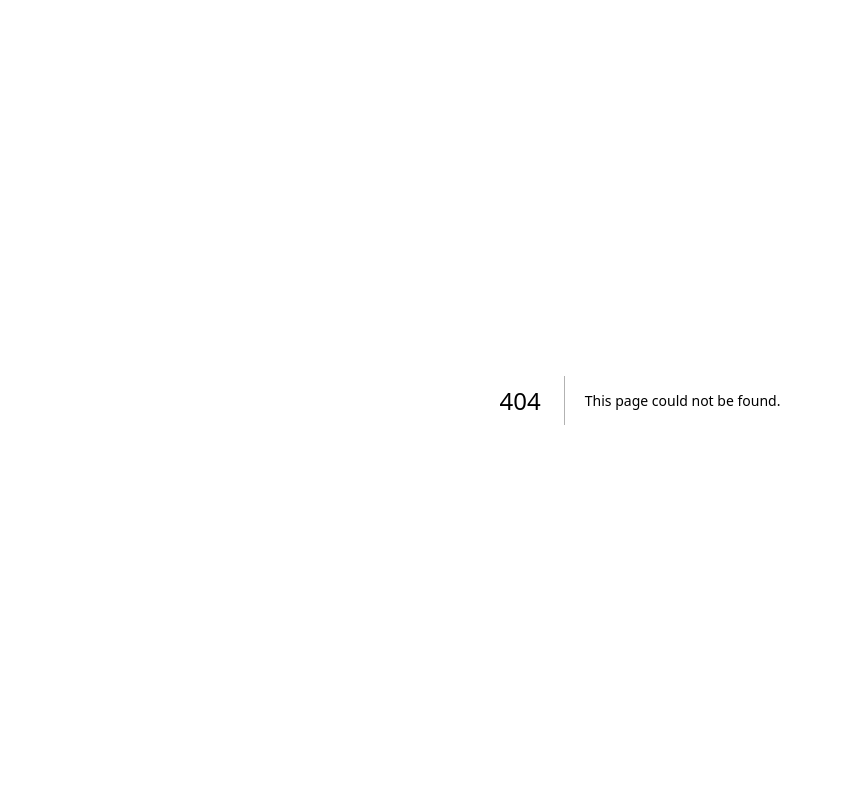
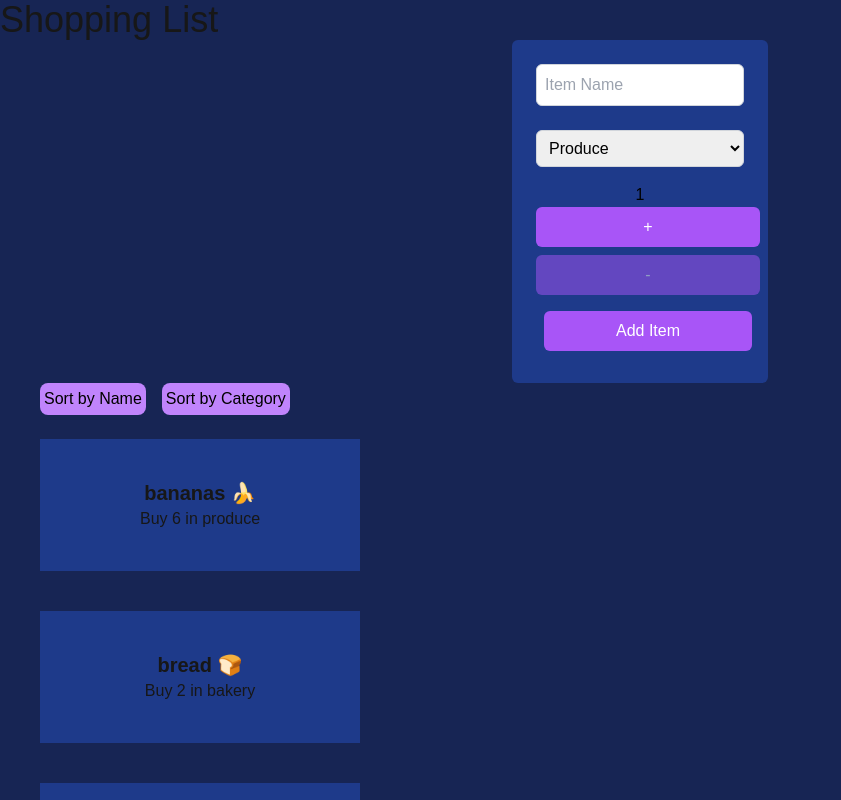
Before and after one commit to BaljotN/cprg306-assignments, a Next.js app: page /week-7 in a window 1280 px wide. Before the commit this address had no page. Shown: the top 800 px of the page, without its empty margins (0-841 px from the left). Built offline with nearby package versions, Linux system fonts and the light colour scheme.

Commit message:
Week 7 Assignment

```diff
--- a/app/page.js
+++ b/app/page.js
@@ -49,6 +49,12 @@ let linkStyles = "underling text-cyan-600 hover:text-cyan-300"
         <li>
           <Link href={"./week-7/in-class-stuff"} className={linkStyles}>Link to week-7 Managing States</Link>
         </li>
+        <li>
+          <Link href={"./week-7"} className={linkStyles}>Link to week-7 Assignment</Link>
+        </li>
+        <li>
+          <Link href={"./week-8/in-class-stuff"} className={linkStyles}>Link to week-8 API stuff</Link>
+        </li>
 
       </ul>
     </main>
--- a/app/week-7/in-class-stuff/page.js
+++ b/app/week-7/in-class-stuff/page.js
@@ -14,9 +14,9 @@ export default function AdoptionPage(){
 
     const[showForm,setShowForm] = useState(false);
 
-    const addNewDog = (newDogObj) => {
-        setDogList([...dogList, newDogObj])
-    }
+    // const addNewDog = (newDogObj) => {
+    //     setDogList([...dogList, newDogObj])
+    // }
 
     const removeDog = (event) => {
         let thisDogList = dogList.filter(
--- /dev/null
+++ b/app/week-7/item-list.js
@@ -0,0 +1,50 @@
+"use client";
+
+import { useState } from "react";
+
+export default function ItemList({ items }) {
+    const [sortBy, setSortBy] = useState("name");
+
+    const sortedItems = [...items].sort((a, b) => {
+        if (sortBy === "name") {
+            return a.name.localeCompare(b.name);
+        } else if (sortBy === "category") {
+            return a.category.localeCompare(b.category);
+        }
+        return 0;
+    });
+
+    // Event handlers for sorting
+    const sortByName = () => {
+        setSortBy("name");
+    };
+
+    const sortByCategory = () => {
+        setSortBy("category");
+    };
+
+    return (
+        <main className="bg-blue-950">
+            <button
+                onClick={sortByName}
+                className="bg-purple-400 text-black ml-10 mb-6 p-1 rounded-lg hover:bg-purple-600 focus:bg-purple-600 active:bg-purple-400"
+            >
+                Sort by Name
+            </button>
+            <button
+                onClick={sortByCategory}
+                className="bg-purple-400 text-black ml-4 mb-6 p-1 rounded-lg hover:bg-purple-600 focus:bg-purple-600 active:bg-purple-400"
+            >
+                Sort by Category
+            </button>
+            <ul>
+                {sortedItems.map((item) => (
+                    <li key={item.id} className="mb-10 ml-10 p-10 bg-blue-900 w-80 h-auto text-center">
+                        <h2 className="text-xl font-bold">{item.name}</h2>
+                        <p>Buy {item.quantity} in {item.category}</p>
+                    </li>
+                ))}
+            </ul>
+        </main>
+    );
+}
--- /dev/null
+++ b/app/week-7/item.js
@@ -0,0 +1,19 @@
+export default function Item({item}){
+
+    let {
+        name,
+        quantity,
+        category
+    } = item;
+
+    return(
+         <div className="mb-10 ml-10 p-10 bg-blue-900 w-80 h-auto text-center">
+            <h3 style={{
+                fontWeight:"bold",
+                fontSize:20
+                }}>{name}</h3>
+            <p style={{fontSize:15}}>Buy {quantity} in {category}</p>
+        </div>
+    );
+
+}
--- /dev/null
+++ b/app/week-7/items.json
@@ -0,0 +1,74 @@
+[
+    {
+      "id": "1h2GJKH12gkHG31h1H",
+      "name": "milk, 4 L 🥛",
+      "quantity": 1,
+      "category": "dairy"
+    },
+    {
+      "id": "2KJH3k2j3H1k2J3K1H",
+      "name": "bread 🍞",
+      "quantity": 2,
+      "category": "bakery"
+    },
+    {
+      "id": "3h2KJH3k2j3H1k2J3",
+      "name": "eggs, dozen 🥚",
+      "quantity": 2,
+      "category": "dairy"
+    },
+    {
+      "id": "4k2J3K1H2GJKH12gk",
+      "name": "bananas 🍌",
+      "quantity": 6,
+      "category": "produce"
+    },
+    {
+      "id": "5H1h1H2KJH3k2j3H",
+      "name": "broccoli 🥦",
+      "quantity": 3,
+      "category": "produce"
+    },
+    {
+      "id": "6H1k2J3K1H2GJKH1",
+      "name": "chicken breasts, 1 kg 🍗",
+      "quantity": 1,
+      "category": "meat"
+    },
+    {
+      "id": "7gkHG31h1H2KJH3k",
+      "name": "pasta sauce 🍝",
+      "quantity": 3,
+      "category": "canned goods"
+    },
+    {
+      "id": "8j3H1k2J3K1H2GJK",
+      "name": "spaghetti, 454 g 🍝",
+      "quantity": 2,
+      "category": "dry goods"
+    },
+    {
+      "id": "9H12gkHG31h1H2KJ",
+      "name": "toilet paper, 12 pack 🧻",
+      "quantity": 1,
+      "category": "household"
+    },
+    {
+      "id": "10H3k2j3H1k2J3K1",
+      "name": "paper towels, 6 pack",
+      "quantity": 1,
+      "category": "household"
+    },
+    {
+      "id": "11k2J3K1H2GJKH12",
+      "name": "dish soap 🍽️",
+      "quantity": 1,
+      "category": "household"
+    },
+    {
+      "id": "12GJKH12gkHG31h1",
+      "name": "hand soap 🧼",
+      "quantity": 4,
+      "category": "household"
+    }
+  ]
--- /dev/null
+++ b/app/week-7/new-item.js
@@ -0,0 +1,85 @@
+import { useState } from "react";
+
+export default function NewItem({ onAddItem }) {
+    const [name, setName] = useState("");
+    const [quantity, setQuantity] = useState(1);
+    const [category, setCategory] = useState("Produce");
+
+    const inputStyle = "border border-gray-300 p-2 rounded-md w-full mb-2 text-black";
+    const buttonStyle = "w-16 bg-purple-500 text-white p-2 rounded-md w-full mb-2 hover:bg-purple-700 disabled:opacity-50 ml-2";
+
+
+    const generateRandomString = (length) => {
+        const chars = 'ABCDEFGHIJKLMNOPQRSTUVWXYZabcdefghijklmnopqrstuvwxyz0123456789';
+        let result = '';
+        for (let i = 0; i < length; i++) {
+            result += chars.charAt(Math.floor(Math.random() * chars.length));
+        }
+        return result;
+    };
+
+
+    const handleSubmit = (e) => {
+        e.preventDefault();
+        const id = generateRandomString(8);
+        const newItem = { id, name, quantity, category };
+
+        onAddItem(newItem);
+
+        setName("");
+        setQuantity(1);
+        setCategory("");
+    };
+
+
+    const handleNameChange = (e) => setName(e.target.value);
+    const handleCategoryChange = (e) => setCategory(e.target.value);
+
+    const increment = () => setQuantity((prev) => Math.min(prev + 1, 10));
+    const decrement = () => setQuantity((prev) => Math.max(prev - 1, 1));
+
+    const iBtnDisable = quantity >= 10;
+    const dBtnDisable = quantity <= 1;
+
+    return (
+    <div className="bg-blue-950">
+        <main className="m-auto bg-blue-900 text-black w-64 p-4 rounded-md text-center">
+            <form onSubmit={handleSubmit}>
+                <div className="p-2">
+                    <input
+                        type="text"
+                        placeholder="Item Name"
+                        value={name}
+                        onChange={handleNameChange}
+                        required
+                        className={inputStyle}
+                    />
+                </div>
+                <div className="p-2">
+                    <select value={category} onChange={handleCategoryChange} className={inputStyle} required>
+                        <option value="Produce">Produce</option>
+                        <option value="Dairy">Dairy</option>
+                        <option value="Bakery">Bakery</option>
+                        <option value="Meat">Meat</option>
+                        <option value="Frozen Foods">Frozen Foods</option>
+                        <option value="Canned Goods">Canned Goods</option>
+                        <option value="Dry Goods">Dry Goods</option>
+                        <option value="Beverages">Beverages</option>
+                        <option value="Snacks">Snacks</option>
+                        <option value="Household">Household</option>
+                        <option value="Other">Other</option>
+                    </select>
+                </div>
+                <div>
+                    <h1>{quantity}</h1>
+                    <button type="button"onClick={increment} disabled={iBtnDisable} className={buttonStyle}>+</button>
+                    <button type="button" onClick={decrement} disabled={dBtnDisable} className={buttonStyle}>-</button>
+                </div>
+                <div className="p-2">
+                    <button type="submit" className={buttonStyle}>Add Item</button>
+                </div>
+            </form>
+        </main>
+    </div>
+    );
+}
--- /dev/null
+++ b/app/week-7/page.js
@@ -0,0 +1,23 @@
+"use client"
+
+import ItemList from "./item-list";
+import NewItem from "./new-item";
+import itemsData from './items.json';
+import {useState} from "react";
+
+
+export default function Page(){
+const[items,setItems]=useState(itemsData);
+
+const handleAddItem = (newItemObj) => {
+     setItems([...items, newItemObj])
+}
+
+    return(
+    <main>
+        <h1 className="bg-blue-950 h-10 text-4xl">Shopping List</h1>
+        <NewItem onAddItem={handleAddItem} />
+        <ItemList items={items} />
+    </main>
+    );
+}
```
